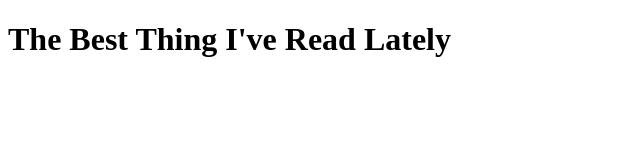
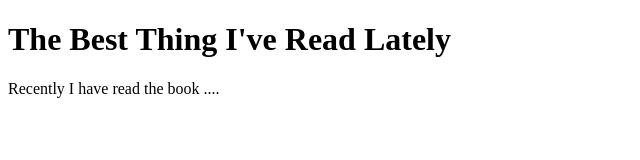
Before and after one commit to pint9785/ux220-lab-2-demo., a plain HTML site: page index.html in a window 1280 px wide. Shown: the whole page, without its empty margins (0-640 px from the left). Drawn offline with Linux system fonts and the light colour scheme.

Commit message:
Update index.html

```diff
--- a/index.html
+++ b/index.html
@@ -5,7 +5,9 @@
   </head>
   <body>
     <h1> The Best Thing I've Read Lately </h1>
-
+    <body>
+      Recently I have read the book ....
+    </body>
   </body>
 
 
```
